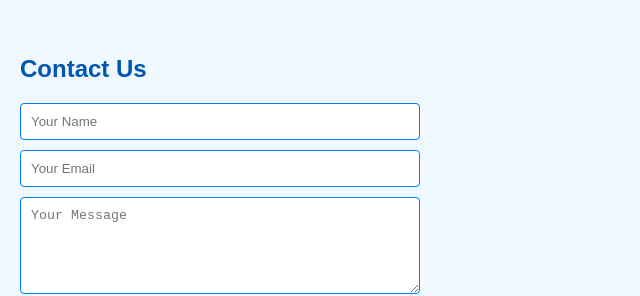
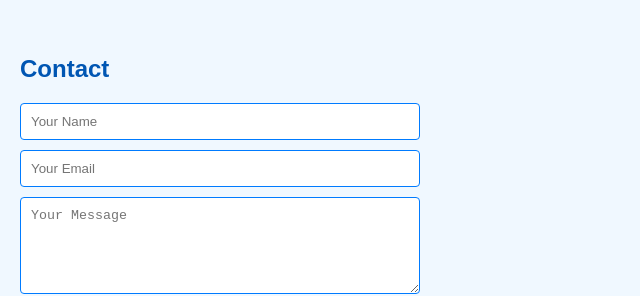
Before and after one commit to LoransYousif/HTML-and-CSS, a plain HTML site: page One-Page Website/one_page_website.html in a window 1280 px wide. Shown: the part 1325-1621 px from the top of the page, 0-640 px from the left. Drawn offline with Linux system fonts and the light colour scheme.

Commit message:
Update one_page_website.html

```diff
--- a/One-Page Website/one_page_website.html
+++ b/One-Page Website/one_page_website.html
@@ -101,7 +101,7 @@
 
   <!-- Contact Form Section -->
   <section id="contact">
-    <h2>Contact Us</h2>
+    <h2>Contact</h2>
     <form>
       <input type="text" name="name" placeholder="Your Name" required>
       <input type="email" name="email" placeholder="Your Email" required>
```
